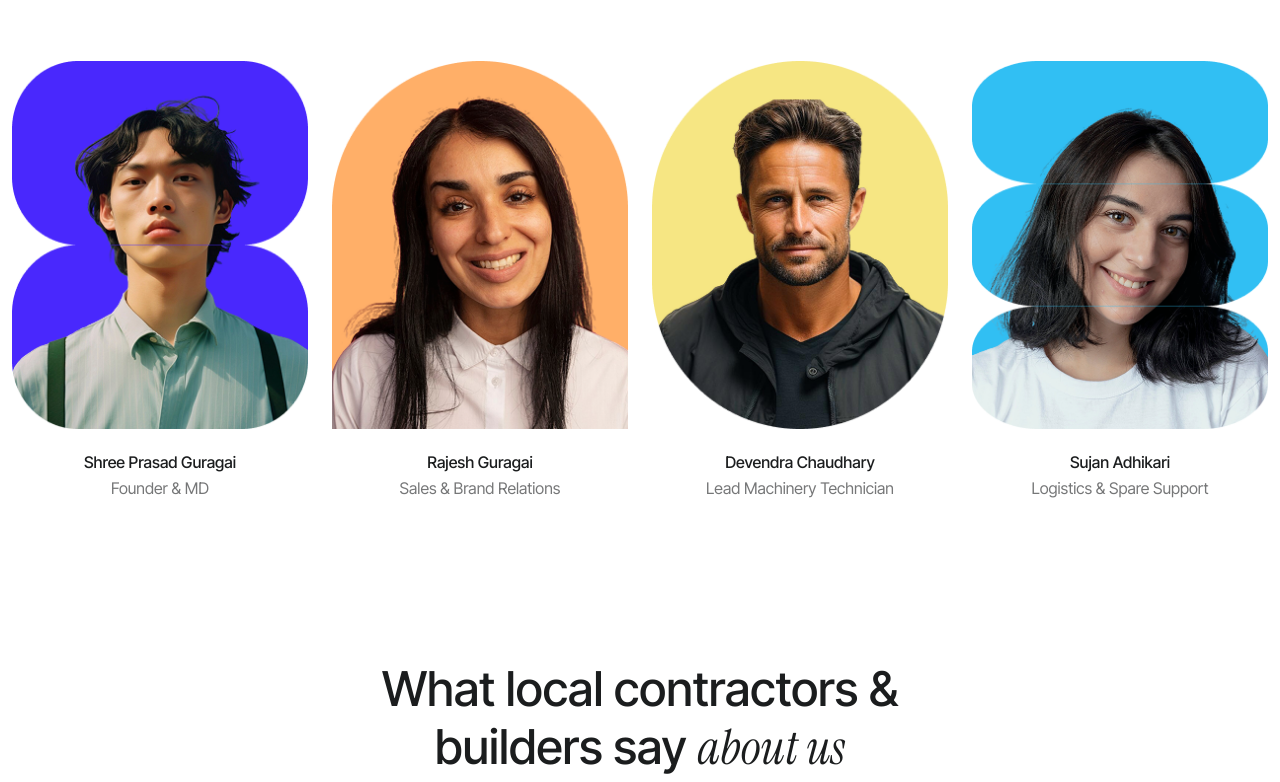
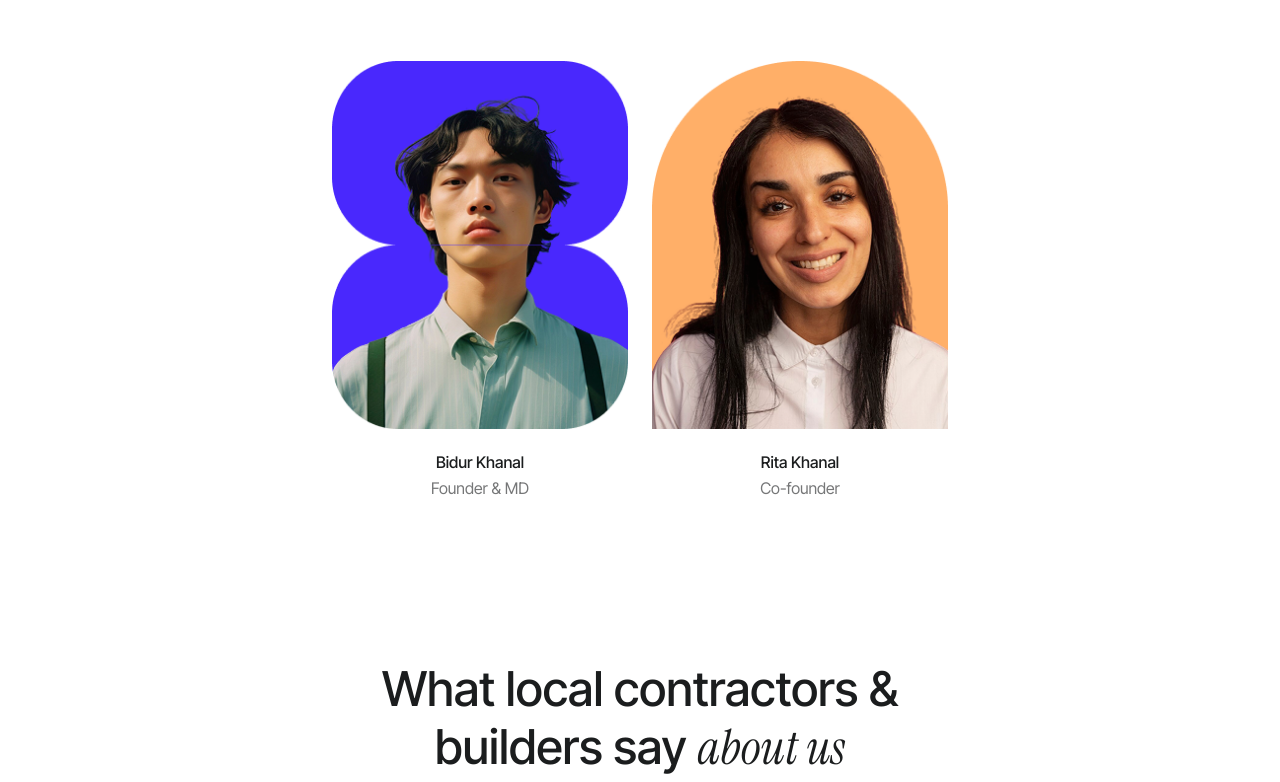
Before and after one commit to samipk001/shree, a website built with Vite: page Awake-bootstrap-template-main/src/html/index.html in a window 1280 px wide. Shown: the part 4321-5103 px from the top of the page. Built offline with nearby package versions, Linux system fonts and the light colour scheme.

Commit message:
Checkpoint from VS Code for cloud agent session

```diff
--- a/Awake-bootstrap-template-main/src/html/index.html
+++ b/Awake-bootstrap-template-main/src/html/index.html
@@ -435,16 +435,16 @@
               </h2>
             </div>
           </div>
-          <div class="row">
+          <div class="row justify-content-center">
             <div class="col-sm-6 col-lg-3 mb-11 mb-lg-0">
               <div class="team d-flex flex-column align-items-center gap-4" data-aos="fade-up" data-aos-delay="100"
                 data-aos-duration="1000">
                 <div class="team-img">
-                  <img src="../assets/images/team/team-img-1.png" alt="Shree Guragai" class="img-fluid">
+                  <img src="../assets/images/team/team-img-1.png" alt="Bidur Khanal" class="img-fluid">
                 </div>
                 <div class="team-details text-center d-flex flex-column gap-3">
                   <div class="d-flex flex-column gap-1">
-                    <h6 class="mb-0">Shree Prasad Guragai</h6>
+                    <h6 class="mb-0">Bidur Khanal</h6>
                     <p class="mb-0">Founder &amp; MD</p>
                   </div>
                 </div>
@@ -454,40 +454,12 @@
               <div class="team d-flex flex-column align-items-center gap-4" data-aos="fade-up" data-aos-delay="200"
                 data-aos-duration="1000">
                 <div class="team-img">
-                  <img src="../assets/images/team/team-img-2.png" alt="Rajesh Guragai" class="img-fluid">
+                  <img src="../assets/images/team/team-img-2.png" alt="Rita Khanal" class="img-fluid">
                 </div>
                 <div class="team-details text-center d-flex flex-column gap-3">
                   <div class="d-flex flex-column gap-1">
-                    <h6 class="mb-0">Rajesh Guragai</h6>
-                    <p class="mb-0">Sales &amp; Brand Relations</p>
-                  </div>
-                </div>
-              </div>
-            </div>
-            <div class="col-sm-6 col-lg-3 mb-11 mb-lg-0">
-              <div class="team d-flex flex-column align-items-center gap-4" data-aos="fade-up" data-aos-delay="300"
-                data-aos-duration="1000">
-                <div class="team-img">
-                  <img src="../assets/images/team/team-img-3.png" alt="Devendra Chaudhary" class="img-fluid">
-                </div>
-                <div class="team-details text-center d-flex flex-column gap-3">
-                  <div class="d-flex flex-column gap-1">
-                    <h6 class="mb-0">Devendra Chaudhary</h6>
-                    <p class="mb-0">Lead Machinery Technician</p>
-                  </div>
-                </div>
-              </div>
-            </div>
-            <div class="col-sm-6 col-lg-3 mb-11 mb-lg-0">
-              <div class="team d-flex flex-column align-items-center gap-4" data-aos="fade-up" data-aos-delay="400"
-                data-aos-duration="1000">
-                <div class="team-img">
-                  <img src="../assets/images/team/team-img-4.png" alt="Sujan Adhikari" class="img-fluid">
-                </div>
-                <div class="team-details text-center d-flex flex-column gap-3">
-                  <div class="d-flex flex-column gap-1">
-                    <h6 class="mb-0">Sujan Adhikari</h6>
-                    <p class="mb-0">Logistics &amp; Spare Support</p>
+                    <h6 class="mb-0">Rita Khanal</h6>
+                    <p class="mb-0">Co-founder</p>
                   </div>
                 </div>
               </div>
@@ -579,10 +551,10 @@
           </div>
           <div class="row border-md-none">
             <div class="col-xl-6 d-flex align-items-stretch">
-              <div class="card bg-dark w-100" data-aos="fade-up" data-aos-delay="100" data-aos-duration="1000">
+              <div class="card bg-dark w-100 h-100" data-aos="fade-up" data-aos-delay="100" data-aos-duration="1000">
                 <div class="card-body">
                   <div class="row gap-11 gap-md-0">
-                    <div class="col-md-6 border-end border-white border-opacity-10">
+                    <div class="col-md-6 border-end border-white border-opacity-10 d-flex flex-column justify-content-between">
                       <div class="d-flex flex-column gap-5">
                         <div class="d-flex flex-column gap-7">
                           <span class="badge text-bg-primary fs-4 w-fit">Expert Guidance</span>
@@ -626,10 +598,10 @@
               </div>
             </div>
             <div class="col-xl-6 d-flex align-items-stretch">
-              <div class="card bg-primary w-100" data-aos="fade-up" data-aos-delay="200" data-aos-duration="1000">
+              <div class="card bg-primary w-100 h-100" data-aos="fade-up" data-aos-delay="200" data-aos-duration="1000">
                 <div class="card-body">
                   <div class="row gap-11 gap-md-0">
-                    <div class="col-md-6 border-end border-white border-opacity-10">
+                    <div class="col-md-6 border-end border-white border-opacity-10 d-flex flex-column justify-content-between">
                       <div class="d-flex flex-column gap-5">
                         <div class="d-flex flex-column gap-7">
                           <span class="badge text-bg-dark fs-4 w-fit">Commercial Supply</span>
@@ -892,7 +864,7 @@
           <div class="col-md-4 col-lg-2 mb-11 mb-lg-0">
             <div class="d-flex flex-column gap-3">
               <h6 class="mb-0">Contact Details</h6>
-              <a href="https://share.google/xqkirtXPWRg0QnRtL" target="_blank" class="mb-0 text-white-50 text-decoration-none d-flex align-items-center gap-2">
+              <a href="https://share.google/ZZRkZaGWYh3iIgv79" target="_blank" class="mb-0 text-white-50 text-decoration-none d-flex align-items-center gap-2">
                 <iconify-icon icon="solar:map-point-bold" class="fs-6"></iconify-icon>
                 Main Road, Birtamode, Jhapa, Nepal
               </a>
```
